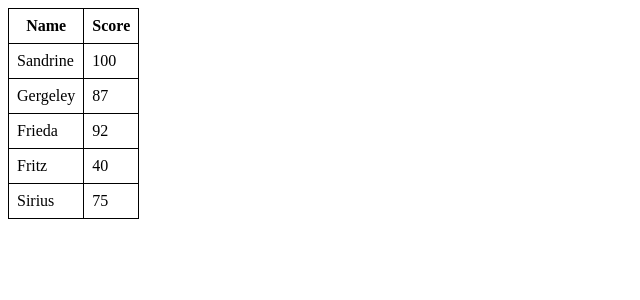
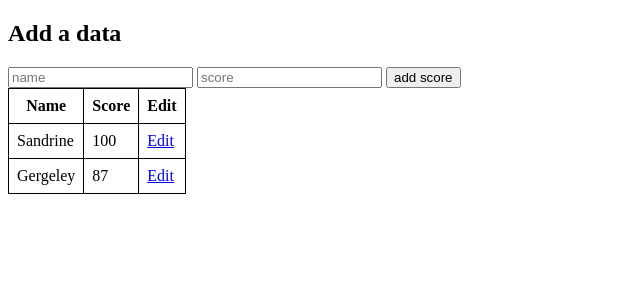
Before and after one commit to Hudhaprogamer/Score, a Flask app: page / in a window 1280 px wide. Shown: the top 300 px of the page, without its empty margins (0-640 px from the left). Run offline with Flask 3, Linux system fonts and the light colour scheme; some libraries are stand-ins or nearby versions.

Commit message:
Studi kasus

```diff
--- a/app.py
+++ b/app.py
@@ -1,18 +1,33 @@
-from flask import Flask, render_template
+from flask import Flask, render_template, request, redirect
+from cs50 import SQL
 
 app = Flask(__name__)
 
-students = [
-    {"name": "Sandrine", "score": 100},
-    {"name": "Gergeley", "score": 87},
-    {"name": "Frieda", "score": 92},
-    {"name": "Fritz", "score": 40},
-    {"name": "Sirius", "score": 75},
-]
+db = SQL("sqlite:///score.db")
 
-@app.route("/")
+@app.route("/", methods=["GET", "POST"])
 def index():
-    return render_template("index.html", students=students)
+    if request.method == "POST":
+        name = request.form.get("name")
+        score = request.form.get("score")
 
-if __name__ == "__main__":
-    app.run(debug=True)
+        db.execute("INSERT INTO score (name, score) VALUES(?, ?)", name, score)
+
+        return redirect("/")
+
+    else:
+
+        students = db.execute("SELECT * FROM score")
+        return render_template("index.html", students=students)
+
+@app.route("/edit/<id>", methods=["GET", "POST"])
+def edit_data(id):
+    if request.method == "GET":
+        score = db.execute("SELECT * FROM score WHERE id = ?", id)[0]
+        print(score)
+        return render_template("edit.html", score=score)
+    elif request.method == "POST":
+        score_name = request.form.get("name")
+        score_score = request.form.get("score")
+        db.execute('UPDATE score set name = ?, score = ? where id = ?', score_name, score_score, id)
+        return redirect("/")
--- a/templates/index.html
+++ b/templates/index.html
@@ -5,7 +5,7 @@
     <meta name="viewport" content="width=device-width, initial-scale=1.0">
     <title>Student Scores</title>
 <style>
-    table, th, td{
+    table, th, td {
         border: 1px solid black;
         border-collapse: collapse;
         padding: 8px;
@@ -13,17 +13,33 @@
 </style>
 </head>
 <body>
+    <div class="container">
+        <div class="section">
+        <h2>Add a data</h2>
+        <form action="/" method="POST">
+            <input name="name" placeholder="name" type="text">
+            <input name="score" placeholder="score" type="number">
+            <input type="submit" value="add score">
+        </form>
+        </div>
+        <div class="section">
             <table>
                 <tr>
                     <th>Name</th>
                     <th>Score</th>
+                    <th>Edit</th>
                 </tr>
-        {%for student in students %}
+                {% for student in students %}
                 <tr>
-            <td>{{student['name'] }}</td>
-            <td>{{student['score'] }}</td>
+                    <td>{{ student.name }}</td>
+                    <td>{{ student.score }}</td>
+                    <td>
+                        <a href="/edit/{{ student['id'] }}">Edit</a>
+                    </td>
                 </tr>
-        {% endfor%}
+                {% endfor %}
             </table>
+        </div>
+    </div>
 </body>
 </html>
```
Also changed, not shown: templates/edit.html (added, +15 -0 lines), score.db (added). Lines whose indentation alone changed are shown as unchanged.
